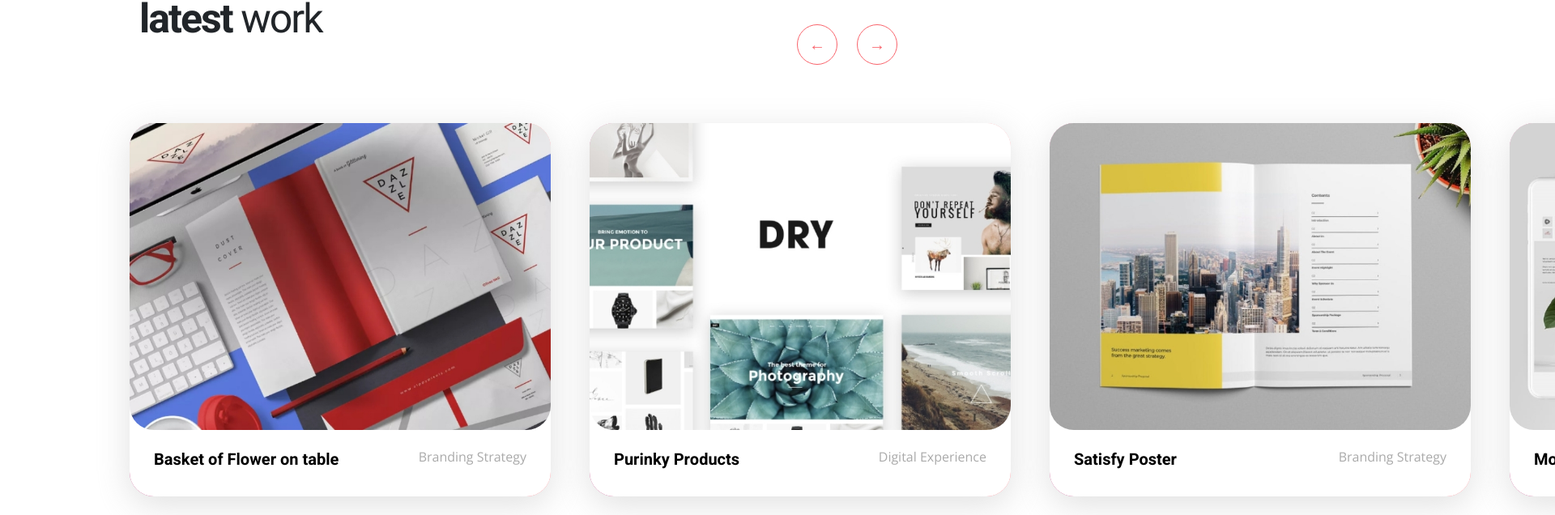
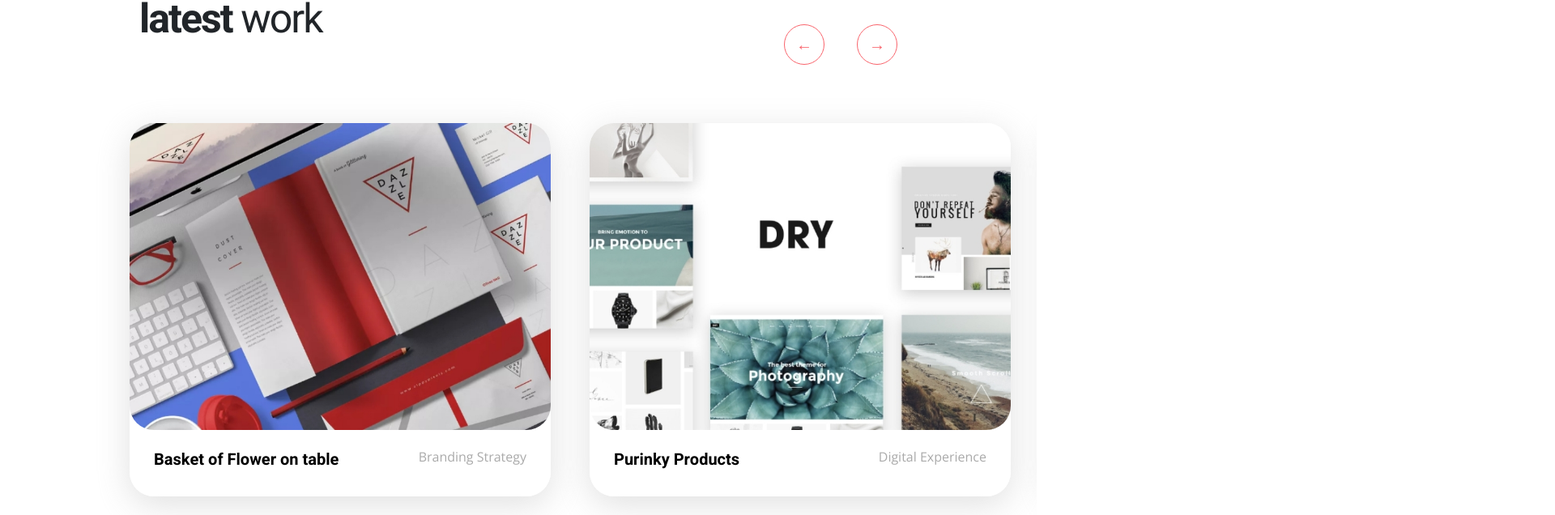
Before and after one commit to salvatore-impellizzeri/proj-html-vuejs, a Vue app: page / in a window 1280 px wide. Shown: the part 3460-4096 px from the top of the page at 81% size, 1920 px wide, since content can reach past the window. Built offline with nearby package versions, Linux system fonts and the light colour scheme.

Commit message:
Carosello completato (Aggiungere una piccola animazione quando currentIndex prova ad andare meno di 0)

```diff
--- a/src/components/CarouselItem.vue
+++ b/src/components/CarouselItem.vue
@@ -33,14 +33,15 @@ export default {
     }
   },
 
-  components: {
-
-  }
+  props: {
+    currentIndex: Number,
+    cardWidth: Number,
+  },
 }
 </script>
 
 <template>
-  <div class="d-flex gap-5 conteiner-all-items w-75 m-auto">
+  <div class="d-flex gap-5 conteiner-all-items w-75 m-auto" :style="{ transition:`all 0.15s ease-in-out`, transform: `translateX(-${currentIndex * cardWidth}px)`}">
     <div class="container-item" v-for="(work, i) in works" :key="i">
         <div class="img-container">
             <a href="">
@@ -131,11 +132,15 @@ export default {
 
     .container-item::before {
         background: linear-gradient(to left, #F8626B, #B5246E);
-        opacity: 1;
+        opacity: 0;
     }
 
     .container-item:hover::after{
         opacity: 0;
+    }
+
+    .container-item:hover::before{
+        opacity: 1;
     }
 
     .container-item:hover h2{
--- a/src/components/SectionPortfolio.vue
+++ b/src/components/SectionPortfolio.vue
@@ -7,7 +7,9 @@ import { store } from '../store.js';
 export default {
   data() {
     return {
-      store
+      store,
+      currentIndex: 0,
+      cardWidth: 560,
     }
   },
 
@@ -15,12 +17,24 @@ export default {
     CarouselItem,
     BallCarousel,
     TitlesSection
+  },
+
+  methods:{
+    NextSlide(){
+      if(this.currentIndex < 2){
+        this.currentIndex++;
+      }
+    },
+    PrevSlide(){
+      if(this.currentIndex > 0)
+      this.currentIndex--;
+    }
   }
 }
 </script>
 
 <template>
-  <div class="w-100">
+  <div class="w-100 section-container">
     <div class="row w-75 m-auto">
 
       <!-- TITLES -->
@@ -35,11 +49,11 @@ export default {
 
       <!-- BUTTONS CAROUSEL -->
 
-      <div class="col-6 justify-content-end gap-4 d-flex align-items-center">
-        <button class="button-carousel-left">
+      <div class="col-6 justify-content-end buttons-carousel d-flex align-items-center">
+        <button @click="PrevSlide()" class="button-carousel-left">
           <span class="arrow">&LeftArrow;</span>
         </button>
-        <button class="button-carousel-right">
+        <button @click="NextSlide()" class="button-carousel-right">
           <span class="arrow">
             &RightArrow;
           </span>
@@ -49,8 +63,10 @@ export default {
 
     <!-- CAROUSEL -->
 
-    <div>
-      <CarouselItem />
+    <div class="w-100">
+      <CarouselItem
+        :currentIndex="currentIndex"
+        :cardWidth="cardWidth"/>
     </div>
     <div>
       <BallCarousel />
@@ -60,6 +76,14 @@ export default {
 </template>
 
 <style lang="scss" scoped>
+
+.section-container{
+  overflow-x: hidden;
+}
+
+.buttons-carousel{
+  gap: 40px;
+}
 
 .button-carousel-left, .button-carousel-right{
   width: 50px;
```
